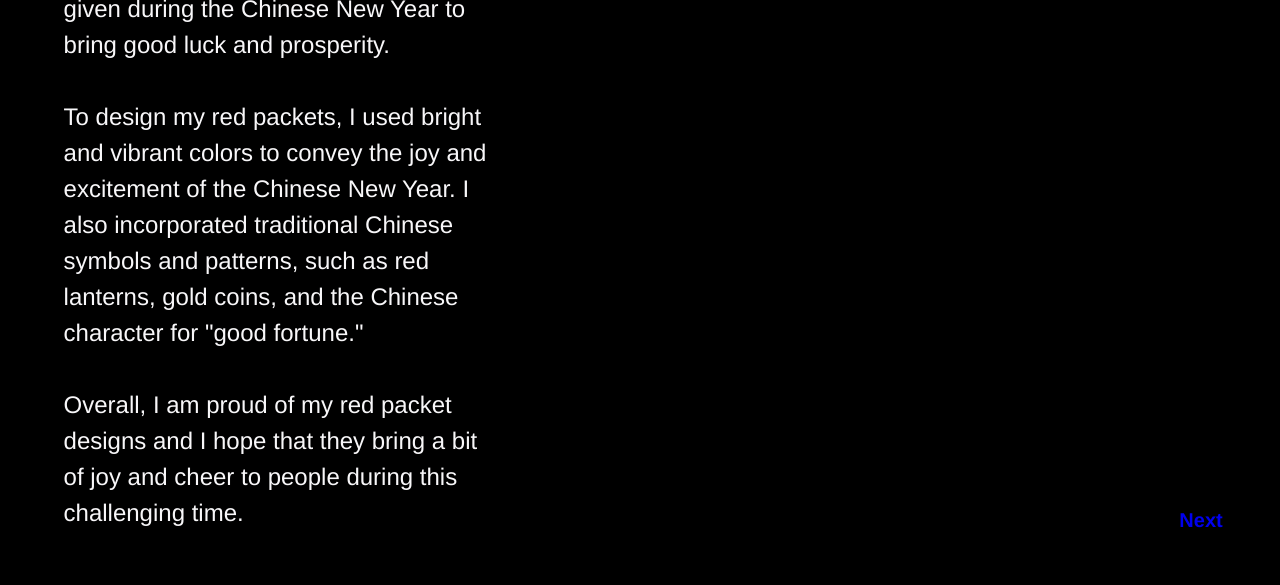
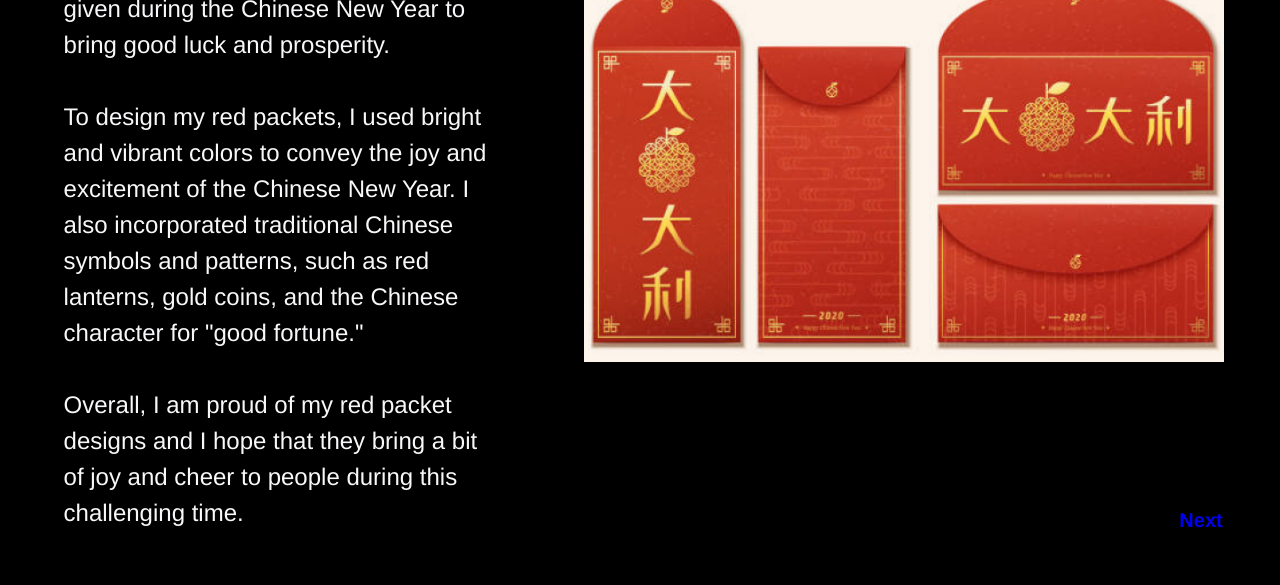
Before and after one commit to BenNguyen13/DungNguyenOPPortfolio, a plain HTML site: page Project2.html in a window 1280 px wide. Shown: the part 439-1024 px from the top of the page. Drawn offline with nearby package versions, Linux system fonts and the light colour scheme; a web font is replaced by a local one.

Commit message:
Update Project2.html

```diff
--- a/Project2.html
+++ b/Project2.html
@@ -39,7 +39,7 @@
                         character for &quot;good fortune.&quot;<br /><br />Overall, I am proud of my red packet designs and I hope
                         that they bring a bit of joy and cheer to people during this challenging time.
                     </h2>
-                    <img class="section1__image" src=".redpacket.png" alt="alt text" />
+                    <img class="section1__image" src="redpacket.png" alt="alt text" />
                     <h2 class="section1__medium_title2">BEN</h2>
                 </div>
             </section>
```
